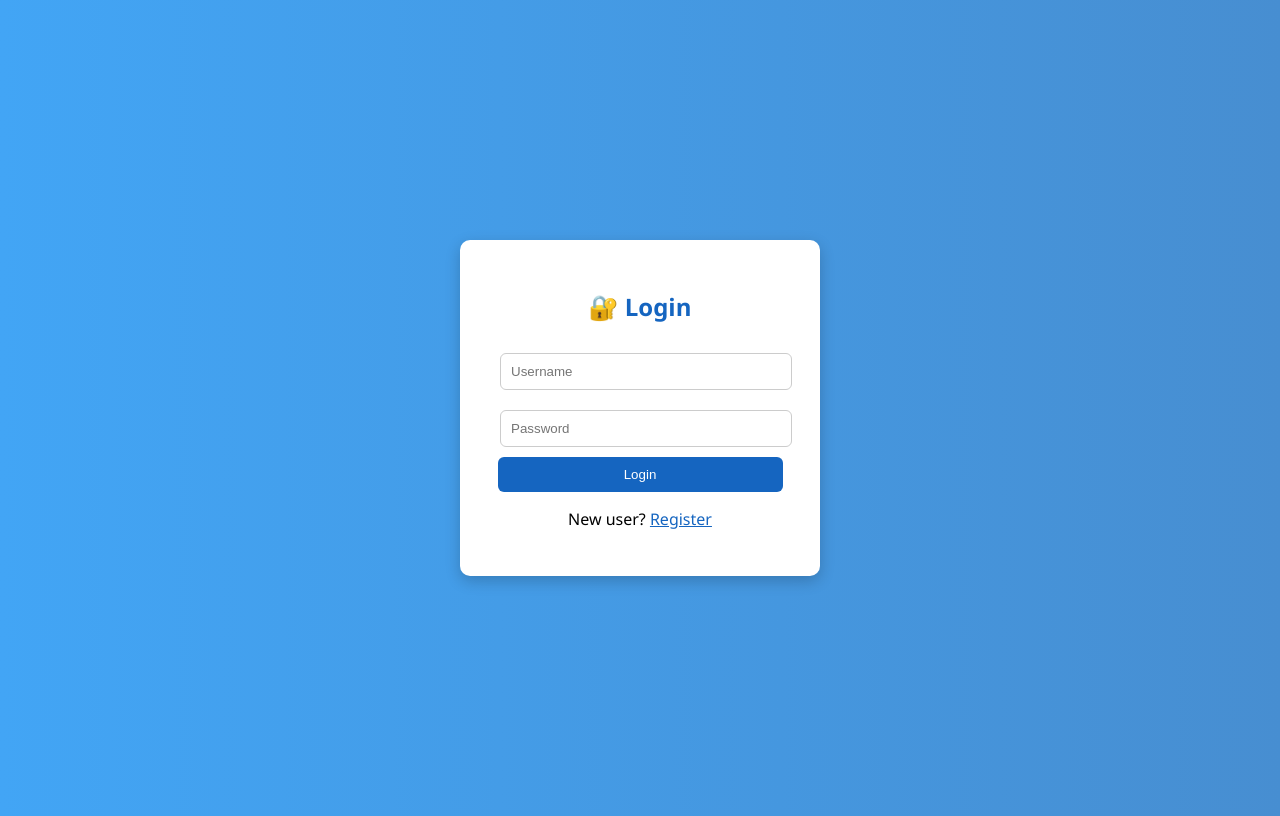
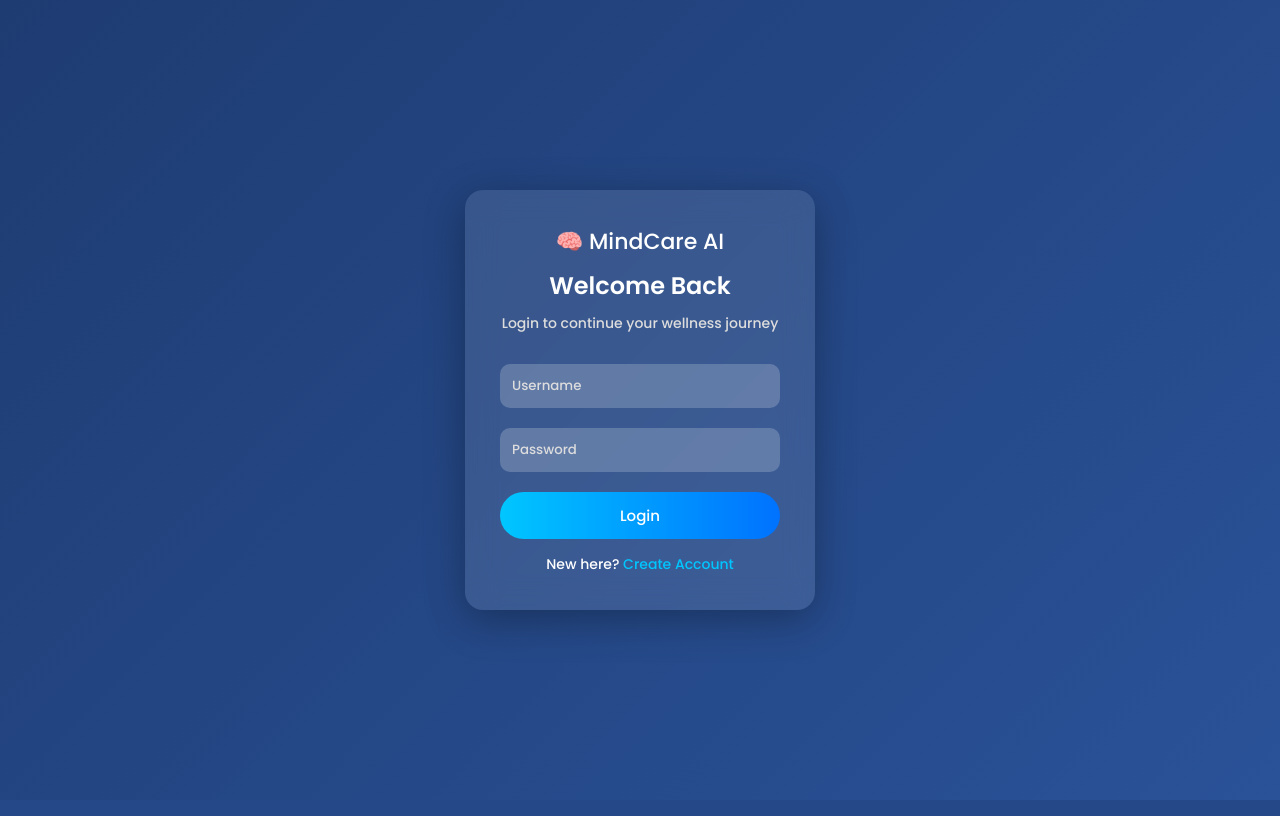
Before and after one commit to CharmilaSambana/student-stress-analyzer, a Flask app: page /login in a window 1280 px wide. Run offline with Flask 3, Linux system fonts and the light colour scheme.

Commit message:
Update login.html

```diff
--- a/templates/login.html
+++ b/templates/login.html
@@ -1,65 +1,133 @@
 <!DOCTYPE html>
-<html>
+<html lang="en">
 <head>
-    <title>Login</title>
+<meta charset="UTF-8">
+<title>Login | MindCare AI</title>
+
+<link href="https://fonts.googleapis.com/css2?family=Poppins:wght@300;500;600&display=swap" rel="stylesheet">
+
 <style>
-        body {
-            font-family: 'Segoe UI';
-            background: linear-gradient(to right, #42a5f5, #478ed1);
-            display: flex;
-            justify-content: center;
-            align-items: center;
-            height: 100vh;
+
+*{
+margin:0;
+padding:0;
+box-sizing:border-box;
+font-family:'Poppins',sans-serif;
 }
 
-        .box {
-            background: white;
-            padding: 30px;
-            border-radius: 10px;
-            width: 300px;
-            text-align: center;
-            box-shadow: 0px 5px 15px rgba(0,0,0,0.2);
+body{
+height:100vh;
+display:flex;
+justify-content:center;
+align-items:center;
+background: linear-gradient(135deg,#1e3c72,#2a5298);
 }
 
-        h2 {
-            color: #1565c0;
+/* GLASS CARD */
+.box{
+width:350px;
+padding:35px;
+border-radius:18px;
+text-align:center;
+
+background: rgba(255,255,255,0.1);
+backdrop-filter: blur(15px);
+
+box-shadow:0 10px 40px rgba(0,0,0,0.3);
+color:white;
 }
 
-        input {
-            width: 90%;
-            padding: 10px;
-            margin: 10px;
-            border-radius: 6px;
-            border: 1px solid #ccc;
+/* TITLE */
+h2{
+margin-bottom:10px;
+font-weight:600;
 }
 
-        button {
-            background: #1565c0;
-            color: white;
-            padding: 10px;
-            border: none;
-            border-radius: 6px;
-            width: 95%;
-            cursor: pointer;
+.sub{
+font-size:14px;
+color:#ddd;
+margin-bottom:20px;
 }
 
-        a {
-            color: #1565c0;
+/* INPUT */
+input{
+width:100%;
+padding:12px;
+margin:10px 0;
+border-radius:10px;
+border:none;
+outline:none;
+
+background: rgba(255,255,255,0.2);
+color:white;
 }
+
+input::placeholder{
+color:#ddd;
+}
+
+/* BUTTON */
+button{
+width:100%;
+padding:12px;
+margin-top:10px;
+border:none;
+border-radius:25px;
+
+background: linear-gradient(90deg,#00c6ff,#0072ff);
+color:white;
+font-size:15px;
+cursor:pointer;
+
+transition:0.3s;
+}
+
+button:hover{
+transform:scale(1.05);
+}
+
+/* LINK */
+p{
+margin-top:15px;
+font-size:14px;
+}
+
+a{
+color:#00c6ff;
+text-decoration:none;
+}
+
+a:hover{
+text-decoration:underline;
+}
+
+/* LOGO */
+.logo{
+font-size:22px;
+margin-bottom:10px;
+}
+
 </style>
 </head>
+
 <body>
 
 <div class="box">
-    <h2>🔐 Login</h2>
+
+<div class="logo">🧠 MindCare AI</div>
+
+<h2>Welcome Back</h2>
+<div class="sub">Login to continue your wellness journey</div>
 
 <form method="POST">
-        <input type="text" name="username" placeholder="Username" required><br>
-        <input type="password" name="password" placeholder="Password" required><br>
+<input type="text" name="username" placeholder="Username" required>
+<input type="password" name="password" placeholder="Password" required>
+
 <button type="submit">Login</button>
 </form>
 
-    <p>New user? <a href="/register">Register</a></p>
+<p>New here? <a href="/register">Create Account</a></p>
+
 </div>
 
 </body>
```
Lines whose indentation alone changed are shown as unchanged.
